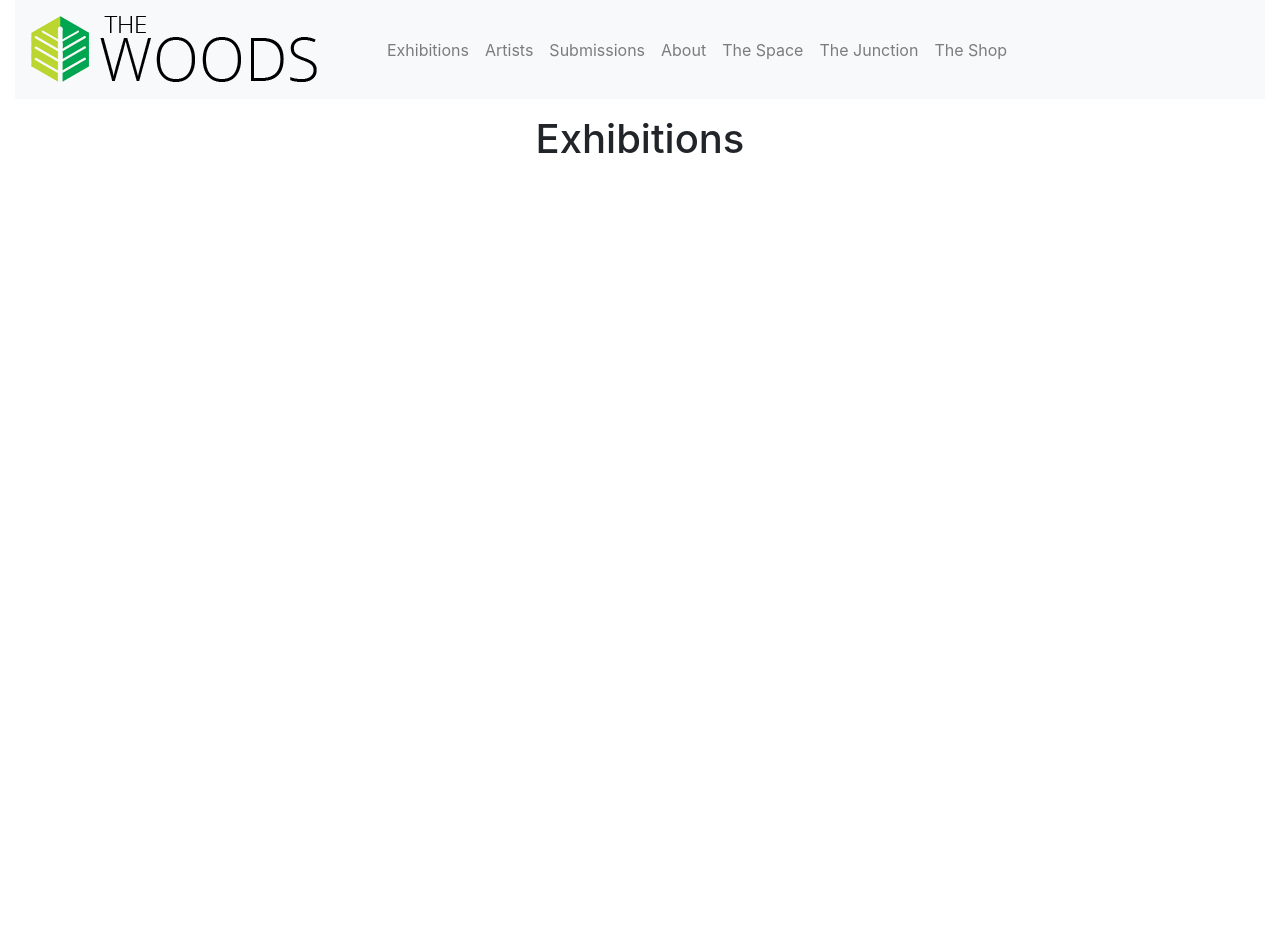
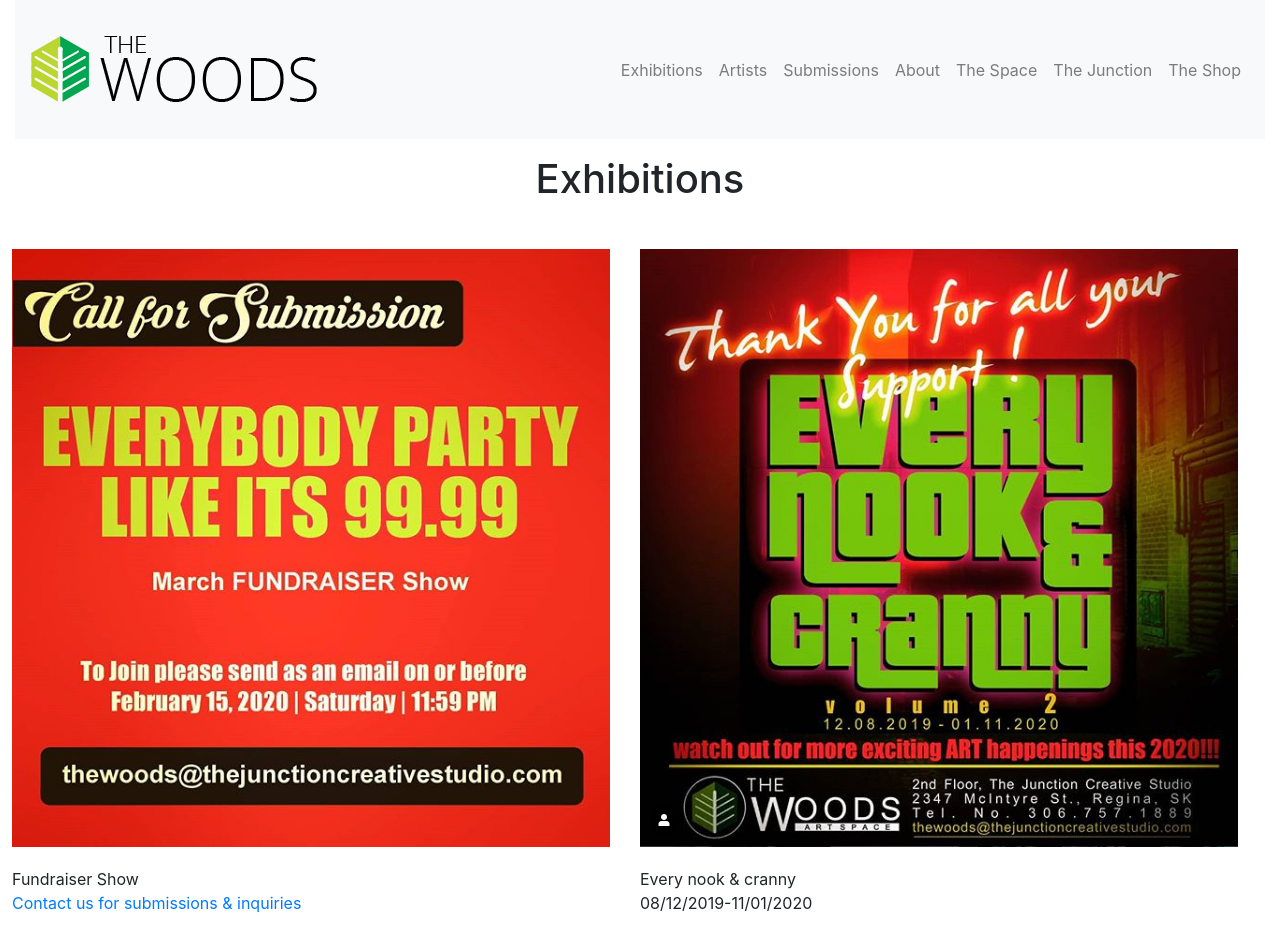
Before and after one commit to Ryanbittybyte/woods, a plain HTML site: page exhibitions aligning image.html in a window 1280 px wide. Shown: the top 928 px of the page. Before the commit the page ends 800 px from the top, so only its background shows below. Drawn offline with nearby package versions, Linux system fonts and the light colour scheme.

Commit message:
added image resize to css
added image resize to css

```diff
--- a/exhibitions aligning image.html
+++ b/exhibitions aligning image.html
@@ -51,12 +51,23 @@
         </div>
       </nav>
 
-    <p class="container">
+    <p class="head">
       <h1 class="text-center">
         Exhibitions</h1>
+      </p>
 
-
-  </p>
+<div class="content">
+   <figure><img src="exhibit1.png" alt="Everybody party Like
+    its 99.99">
+<figcaption>Fundraiser Show<br> <a href="mailto:thewoods@thejunctioncreativestudio.com">
+   Contact us for submissions & inquiries</a></figcaption></figure>
+<figure><img src="exhibit2.png" alt="Ever Nook & Cranny Dec 9 2019"  >
+<figcaption>Every nook & cranny <br>08/12/2019-11/01/2020</figcaption></figure>
+<figure><img src="exhibit3.png" alt="YQR Stories"  >
+<figcaption>YQR Stories <br>
+09/11/2020
+</figcaption></figure>
+</div>
 
     <script src="https://code.jquery.com/jquery-3.3.1.slim.min.js" integrity="sha384-q8i/X+965DzO0rT7abK41JStQIAqVgRVzpbzo5smXKp4YfRvH+8abtTE1Pi6jizo" crossorigin="anonymous"></script>
     <script src="https://cdnjs.cloudflare.com/ajax/libs/popper.js/1.14.7/umd/popper.min.js" integrity="sha384-UO2eT0CpHqdSJQ6hJty5KVphtPhzWj9WO1clHTMGa3JDZwrnQq4sF86dIHNDz0W1" crossorigin="anonymous"></script>
--- a/styles.css
+++ b/styles.css
@@ -1,4 +1,15 @@
 .navbar{font-style: normal;}
-font-family: 'Open Sans', ;}
+.navbarNav{text-align: end;
+}
+body {font-family: 'Open Sans', ;}
 .collapse{ justify-content: flex-end;}
-.content{margin: 10px auto, 40px auto;}
+.content{
+    padding: 10px ;
+    display: flex ;
+    flex-wrap: wrap;
+    justify-content: center;
+    padding: 10px;}
+    img{ margin: 20px 30px 20px 0px;
+    image-resolution: 500px auto
+    ;}
+    //https://stackoverflow.com/questions/15685666/changing-image-sizes-proportionally-using-css
```
